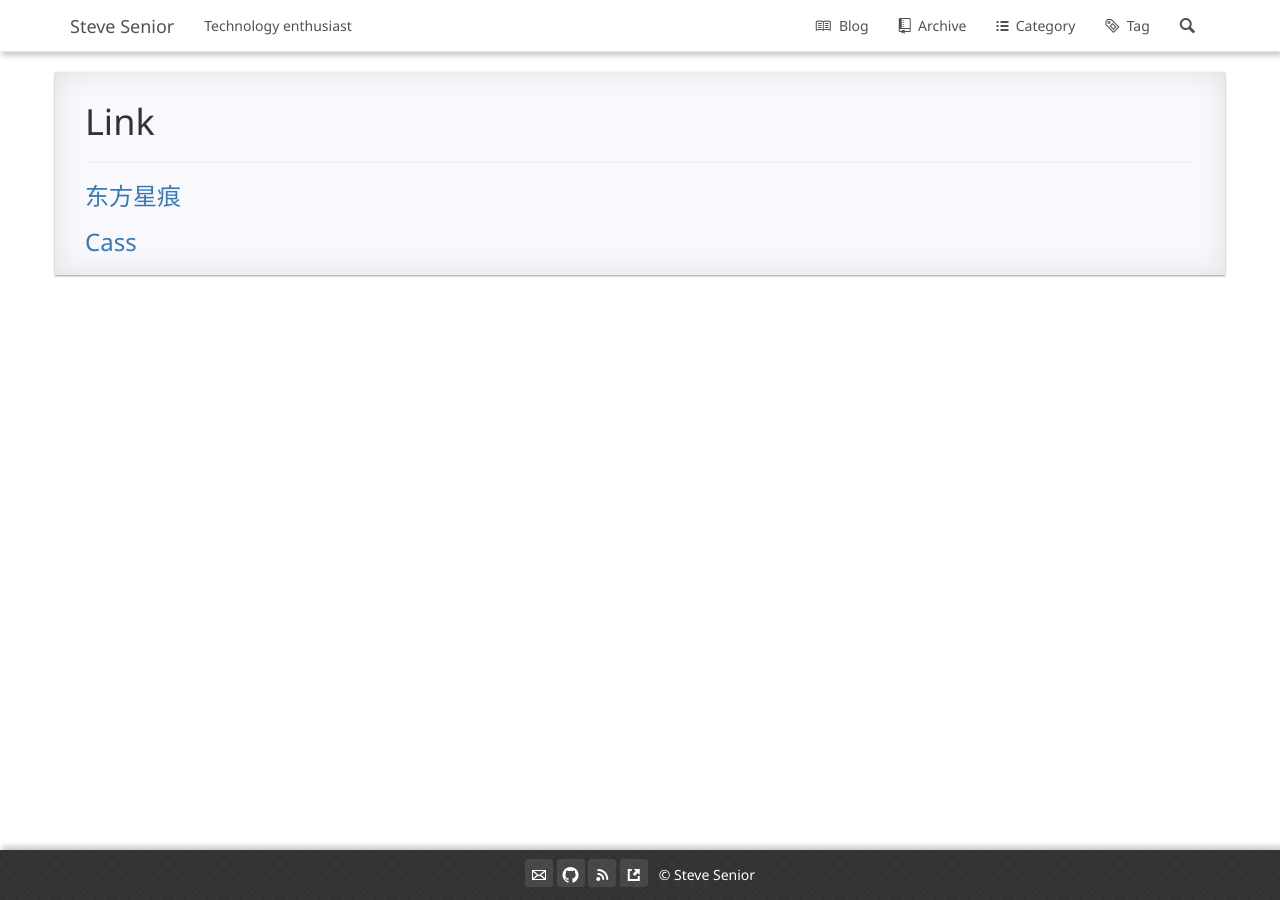
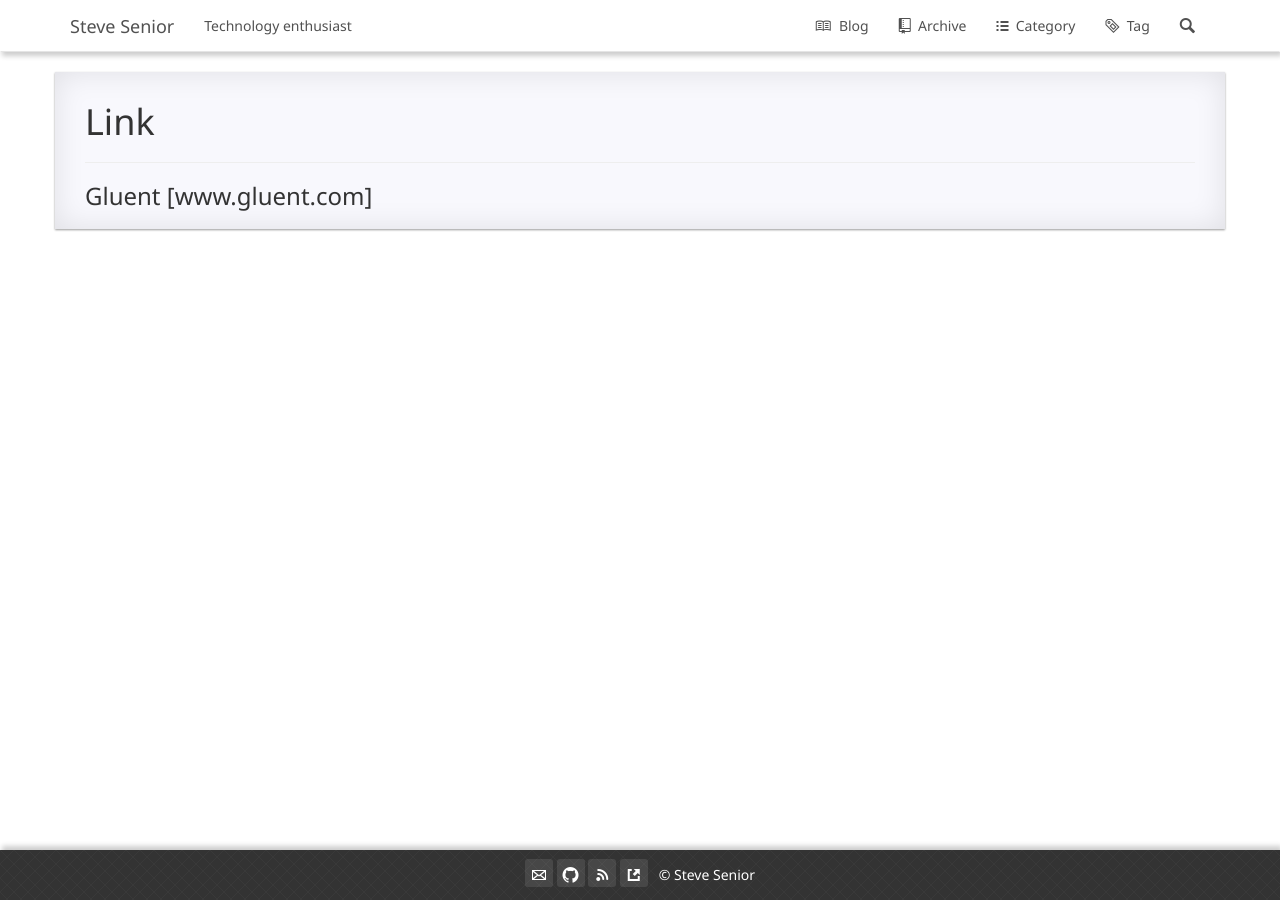
Before and after one commit to ssenior45/ssenior45.github.io, a Jekyll site: the page built from pages/5link-external.md, in a window 1280 px wide. Built offline with Jekyll 4.4.1, drawn with Linux system fonts in a browser that asks for light colours; nearby versions of some CDN libraries; Markdown is read by kramdown in place of the engine named in the settings; comment, search, counter and statistics services are not loaded.

Commit message:
Updated 5link-external.md

```diff
--- a/pages/5link-external.md
+++ b/pages/5link-external.md
@@ -2,9 +2,9 @@
 layout: page
 title: Link
 permalink: /link/
-icon: octicon-link-external
+icon: "octicon-link-external"
+published: true
 ---
 
-###[东方星痕](http://www.lxy520.net/)
 
-###[Cass](http://cassite.net/)
+###Gluent [www.gluent.com]
```
